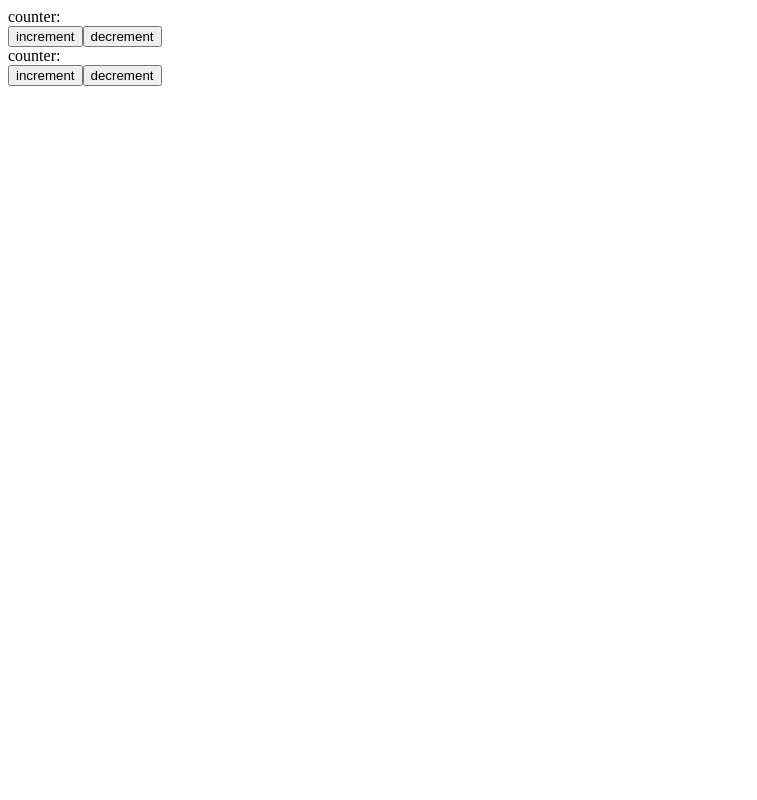
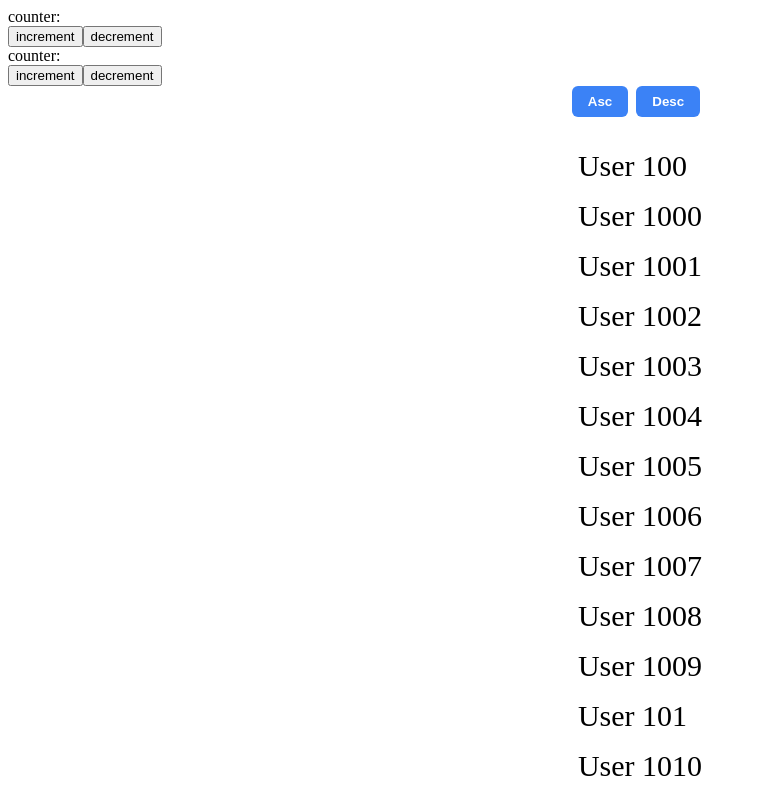
Before and after one commit to shaikouski-arkadzi/redux_2025, a React (Vite) app: page / in a window 1280 px wide. Shown: the top 800 px of the page, without its empty margins (0-757 px from the left). Built offline with nearby package versions, Linux system fonts and the light colour scheme.

Commit message:
Prepare UsersList component

```diff
--- a/src/App.tsx
+++ b/src/App.tsx
@@ -1,4 +1,5 @@
 import { Counter } from "./Counter";
+import { UsersList } from "./UsersList";
 import "./App.css";
 
 function App() {
@@ -6,6 +7,7 @@ function App() {
     <>
       <Counter counterId="first" />
       <Counter counterId="second" />
+      <UsersList />
     </>
   );
 }
--- /dev/null
+++ b/src/SelectedUser.css
@@ -0,0 +1,31 @@
+.selected-user-container {
+  display: flex;
+  flex-direction: column;
+  align-items: center;
+}
+
+.btn {
+  background-color: #3b82f6;
+  color: white;
+  font-weight: bold;
+  padding: 8px 16px;
+  border: none;
+  border-radius: 6px;
+  cursor: pointer;
+  transition: background-color 0.2s ease;
+  margin-bottom: 12px;
+}
+
+.btn:hover {
+  background-color: #1d4ed8;
+}
+
+.user-name {
+  font-size: 1.875rem;
+  margin: 8px 0;
+}
+
+.user-description {
+  font-size: 1.25rem;
+  text-align: center;
+}
--- /dev/null
+++ b/src/SelectedUser.tsx
@@ -0,0 +1,20 @@
+import type { User } from "./user.types";
+import "./SelectedUser.css";
+
+export function SelectedUser({
+  user,
+  onBackButtonClick,
+}: {
+  user: User;
+  onBackButtonClick: () => void;
+}) {
+  return (
+    <div className="selected-user-container">
+      <button onClick={onBackButtonClick} className="btn">
+        Back
+      </button>
+      <h2 className="user-name">{user.name}</h2>
+      <p className="user-description">{user.description}</p>
+    </div>
+  );
+}
--- /dev/null
+++ b/src/UserListItem.css
@@ -0,0 +1,14 @@
+.user-item {
+  padding-top: 8px;
+  padding-bottom: 8px;
+}
+
+.user-name {
+  cursor: pointer;
+  text-decoration: none;
+  transition: text-decoration 0.2s ease;
+}
+
+.user-name:hover {
+  text-decoration: underline;
+}
--- /dev/null
+++ b/src/UserListItem.tsx
@@ -0,0 +1,16 @@
+import type { User } from "./user.types";
+import "./UserListItem.css";
+
+export function UserListItem({
+  user,
+  onClick,
+}: {
+  user: User;
+  onClick: () => void;
+}) {
+  return (
+    <li key={user.id} className="user-item" onClick={onClick}>
+      <span className="user-name">{user.name}</span>
+    </li>
+  );
+}
--- /dev/null
+++ b/src/UsersList.css
@@ -0,0 +1,44 @@
+.container {
+  display: flex;
+  flex-direction: column;
+  align-items: center;
+}
+
+.user-list-container {
+  display: flex;
+  flex-direction: column;
+  align-items: center;
+  justify-content: space-between;
+}
+
+.sort-buttons {
+  display: flex;
+  flex-direction: row;
+  align-items: center;
+}
+
+.btn {
+  background-color: #3b82f6;
+  color: white;
+  font-weight: bold;
+  padding: 8px 16px;
+  border: none;
+  border-radius: 6px;
+  cursor: pointer;
+  transition: background-color 0.2s ease;
+}
+
+.btn:hover {
+  background-color: #1d4ed8;
+}
+
+.btn-spacing {
+  margin-left: 8px;
+  margin-right: 8px;
+}
+
+.user-list {
+  list-style: none;
+  padding: 0;
+  margin-top: 12px;
+}
--- /dev/null
+++ b/src/UsersList.tsx
@@ -0,0 +1,67 @@
+import { useState } from "react";
+import type { User } from "./user.types";
+import { UserListItem } from "./UserListItem";
+import { SelectedUser } from "./SelectedUser";
+import "./UsersList.css";
+
+const users: User[] = Array.from({ length: 3000 }, (_, index) => ({
+  id: `user${index + 11}`,
+  name: `User ${index + 11}`,
+  description: `Description for User ${index + 11}`,
+}));
+
+export function UsersList() {
+  const [selectedUser, setSelectedUser] = useState<User>();
+
+  const [sortType, setSortType] = useState<"asc" | "desc">("asc");
+
+  const handleUserClick = (user: User) => {
+    setSelectedUser(user);
+  };
+
+  const handleBackButtonClick = () => {
+    setSelectedUser(undefined);
+  };
+
+  const sortedUsers = users.sort((a, b) => {
+    if (sortType === "asc") {
+      return a.name.localeCompare(b.name);
+    } else {
+      return b.name.localeCompare(a.name);
+    }
+  });
+
+  return (
+    <div className="container">
+      {!selectedUser ? (
+        <div className="user-list-container">
+          <div className="sort-buttons">
+            <button onClick={() => setSortType("asc")} className="btn">
+              Asc
+            </button>
+            <button
+              onClick={() => setSortType("desc")}
+              className="btn btn-spacing"
+            >
+              Desc
+            </button>
+          </div>
+          <ul className="user-list">
+            {sortedUsers.map((user) => (
+              <UserListItem
+                onClick={() => handleUserClick(user)}
+                user={user}
+                key={user.id}
+              />
+            ))}
+          </ul>
+        </div>
+      ) : (
+        <SelectedUser
+          user={selectedUser}
+          onBackButtonClick={handleBackButtonClick}
+        />
+      )}
+    </div>
+  );
+}
--- /dev/null
+++ b/src/user.types.ts
@@ -0,0 +1,6 @@
+export type UserId = string;
+export type User = {
+  id: UserId;
+  name: string;
+  description: string;
+};
```
